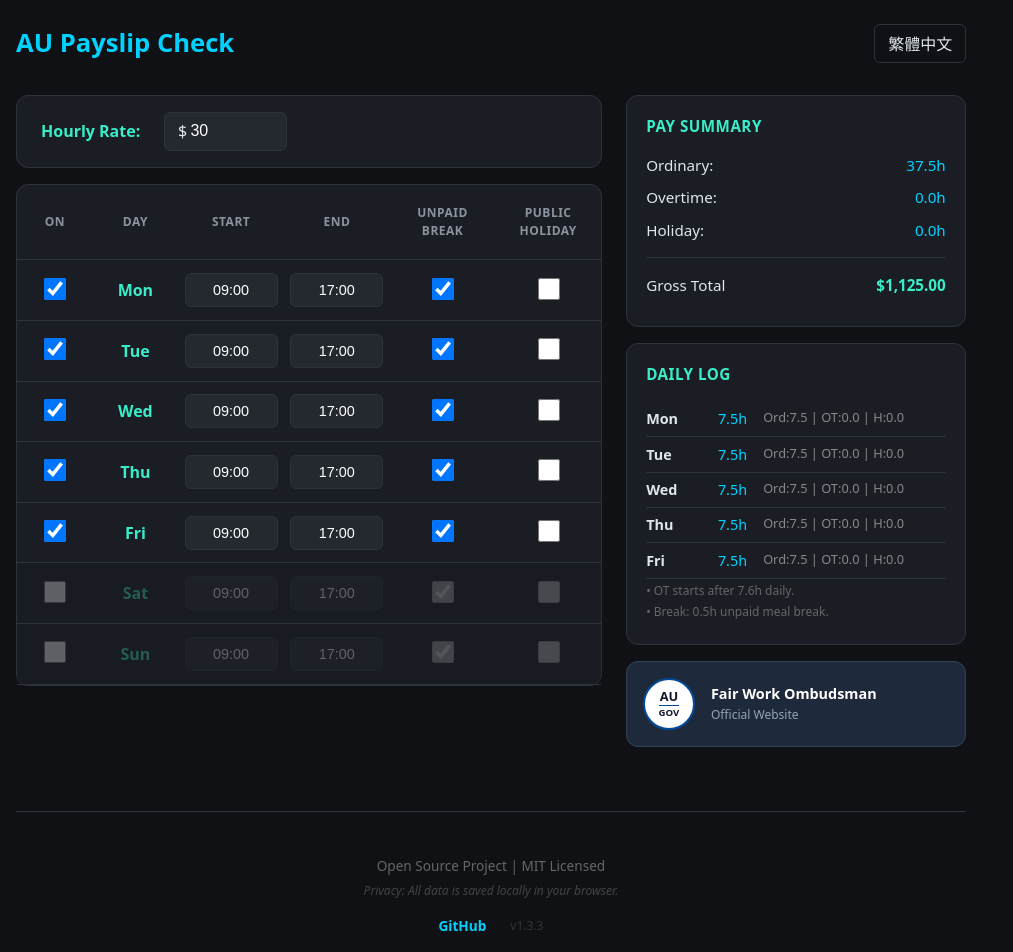
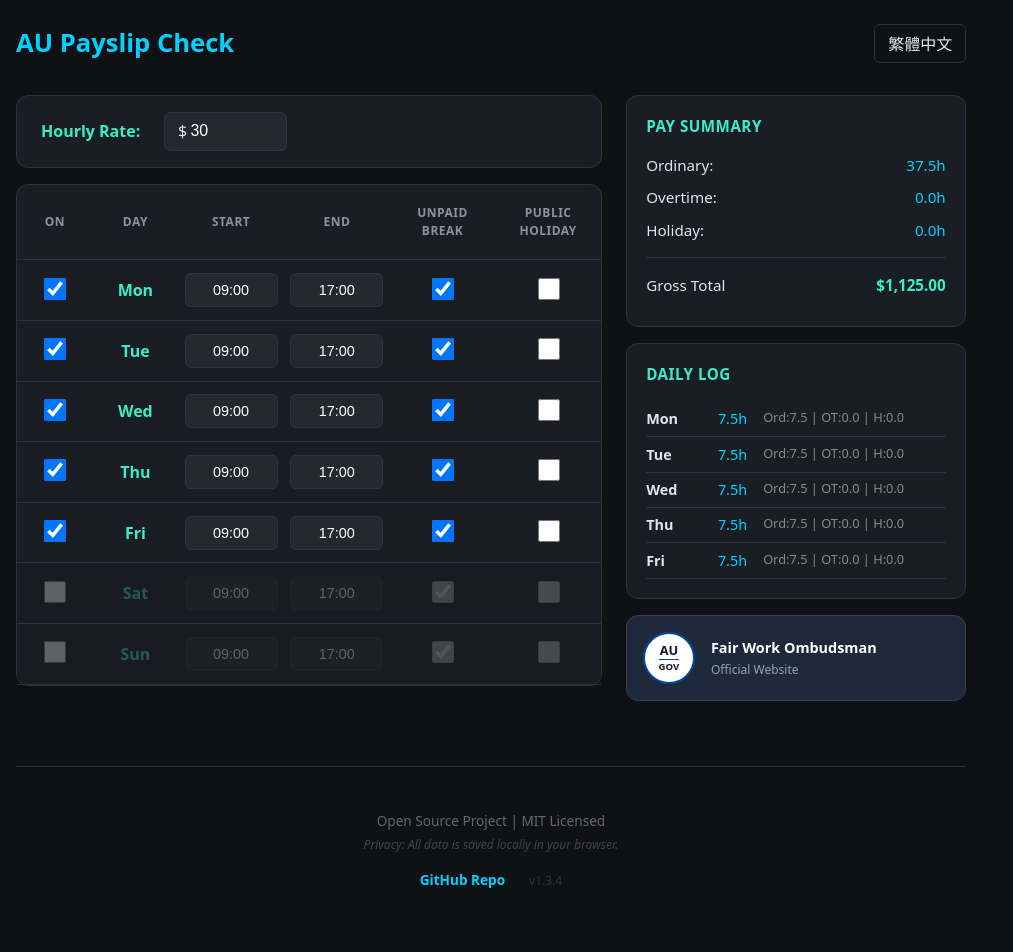
Before and after one commit to crayon3shawn/payslip-checker, a React (Vite) app: page / in a window 1280 px wide. Shown: the top 952 px of the page, without its empty margins (0-1013 px from the left). Built offline with nearby package versions, Linux system fonts and the light colour scheme.

Commit message:
chore: finalize footer and prepare for release v1.3.4

```diff
--- a/src/App.tsx
+++ b/src/App.tsx
@@ -121,11 +121,7 @@ function App() {
       hol: 'Holiday',
       gross: 'Gross Total',
       details: 'Daily Log',
-      link: 'Official Website',
-      note1: 'OT starts after 7.6h daily.',
-      note2: 'Break: 0.5h unpaid meal break.',
-      footer: 'Open Source Project | MIT Licensed',
-      privacy: 'Privacy: All data is saved locally in your browser.'
+      link: 'Official Website'
     },
     cn: {
       title: 'AU Payslip Check',
@@ -142,11 +138,7 @@ function App() {
       hol: '假日工時',
       gross: '稅前總額',
       details: '每日明細',
-      link: '官方網站',
-      note1: '加班：每日超過 7.6h。',
-      note2: '用餐：扣除 0.5h 不計薪休息。',
-      footer: '開源專案 | MIT 授權協議',
-      privacy: '隱私：所有數據僅儲存於您的瀏覽器。'
+      link: '官方網站'
     }
   };
 
@@ -264,10 +256,6 @@ function App() {
                 </div>
               ))}
             </div>
-            <div className="note-group">
-              <p className="note">• {cur.note1}</p>
-              <p className="note">• {cur.note2}</p>
-            </div>
           </div>
 
           <a href="https://www.fairwork.gov.au/" target="_blank" rel="noreferrer" className="fw-card">
@@ -284,11 +272,11 @@ function App() {
       </div>
 
       <footer className="version-footer">
-        <p>{cur.footer}</p>
-        <p className="privacy-note">{cur.privacy}</p>
+        <p>Open Source Project | MIT Licensed</p>
+        <p className="privacy-note">Privacy: All data is saved locally in your browser.</p>
         <div className="footer-links">
-           <a href="#" className="github-link">GitHub</a>
-           <span>v1.3.3</span>
+           <a href="https://github.com/chengche/payslip-checker" className="github-link" target="_blank" rel="noreferrer">GitHub Repo</a>
+           <span>v1.3.4</span>
         </div>
       </footer>
     </div>
```
